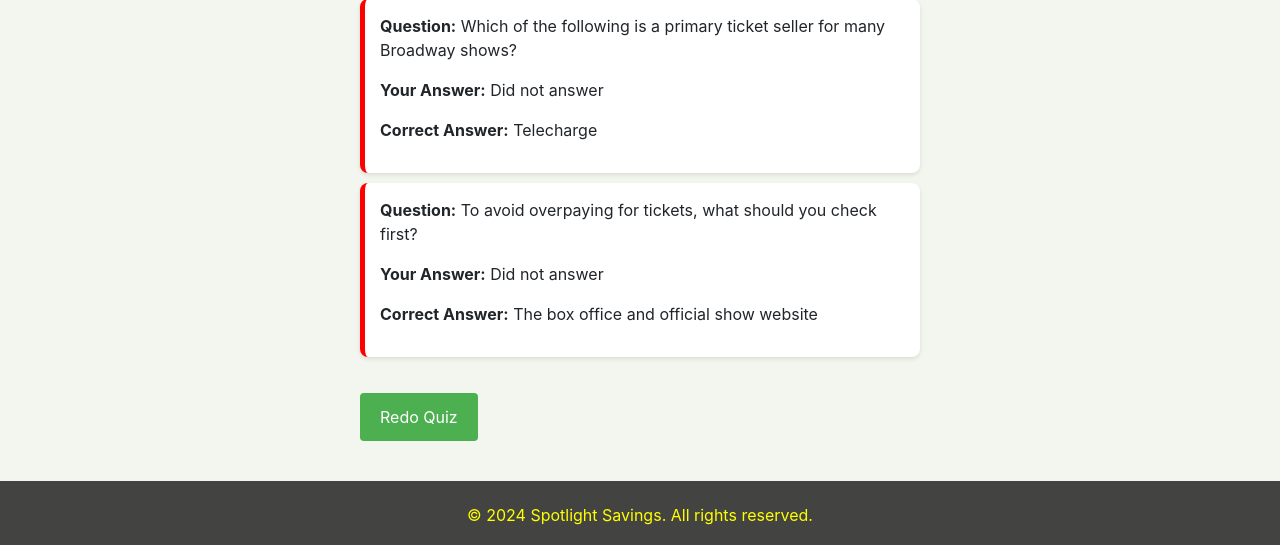
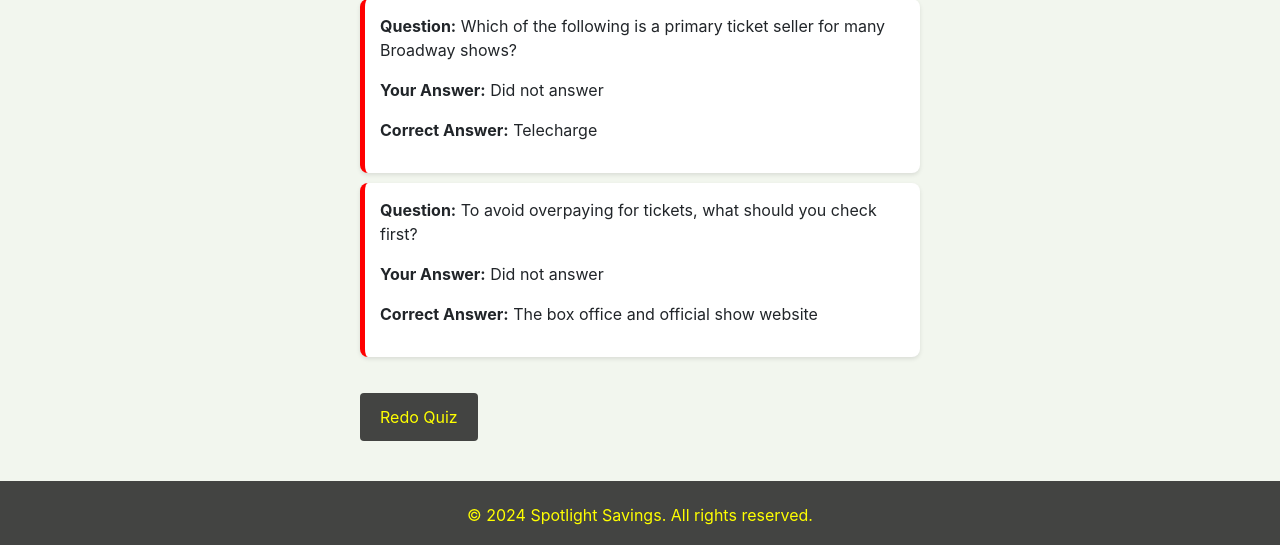
Before and after one commit to sy2982/Spotlight-Savings-Navigating-Broadway-Gems-Deals, a Flask app: page /results in a window 1280 px wide. Shown: the part 761-1306 px from the top of the page. Run offline with Flask 3, Linux system fonts and the light colour scheme; some libraries are stand-ins or nearby versions.

Commit message:
slight change of color

```diff
--- a/static/quiz_styles.css
+++ b/static/quiz_styles.css
@@ -181,8 +181,8 @@ h1 {
     border-left: 5px solid red;
 }
 .redo-button {
-    background-color: #4CAF50; /* Green background */
-    color: white;
+    background-color: rgb(67, 68, 66);
+    color: yellow;
     padding: 12px 20px;
     margin: 20px 0;
     border: none;
@@ -192,5 +192,6 @@ h1 {
 }
 
 .redo-button:hover {
-    background-color: #45a049; /* Darker green on hover */
+    background-color: yellow;
+    color: rgb(67, 68, 66);
 }
```
